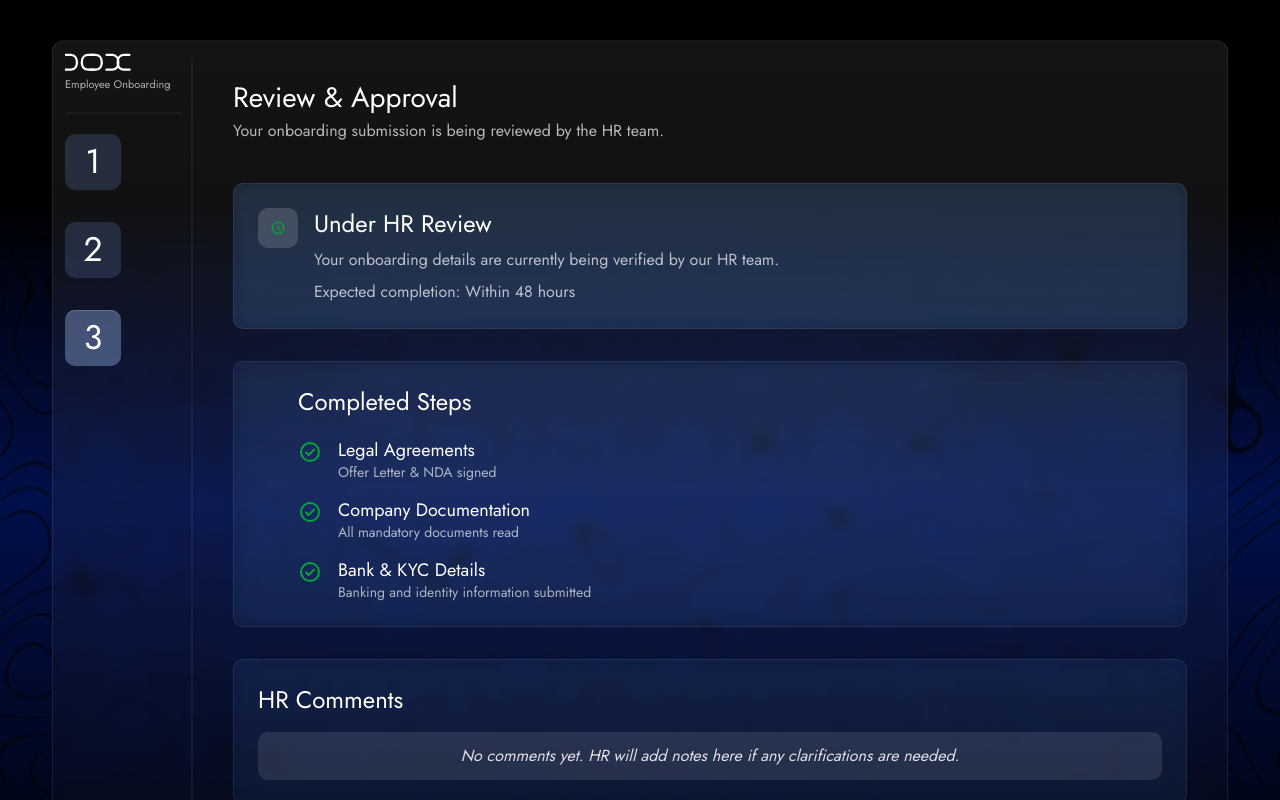
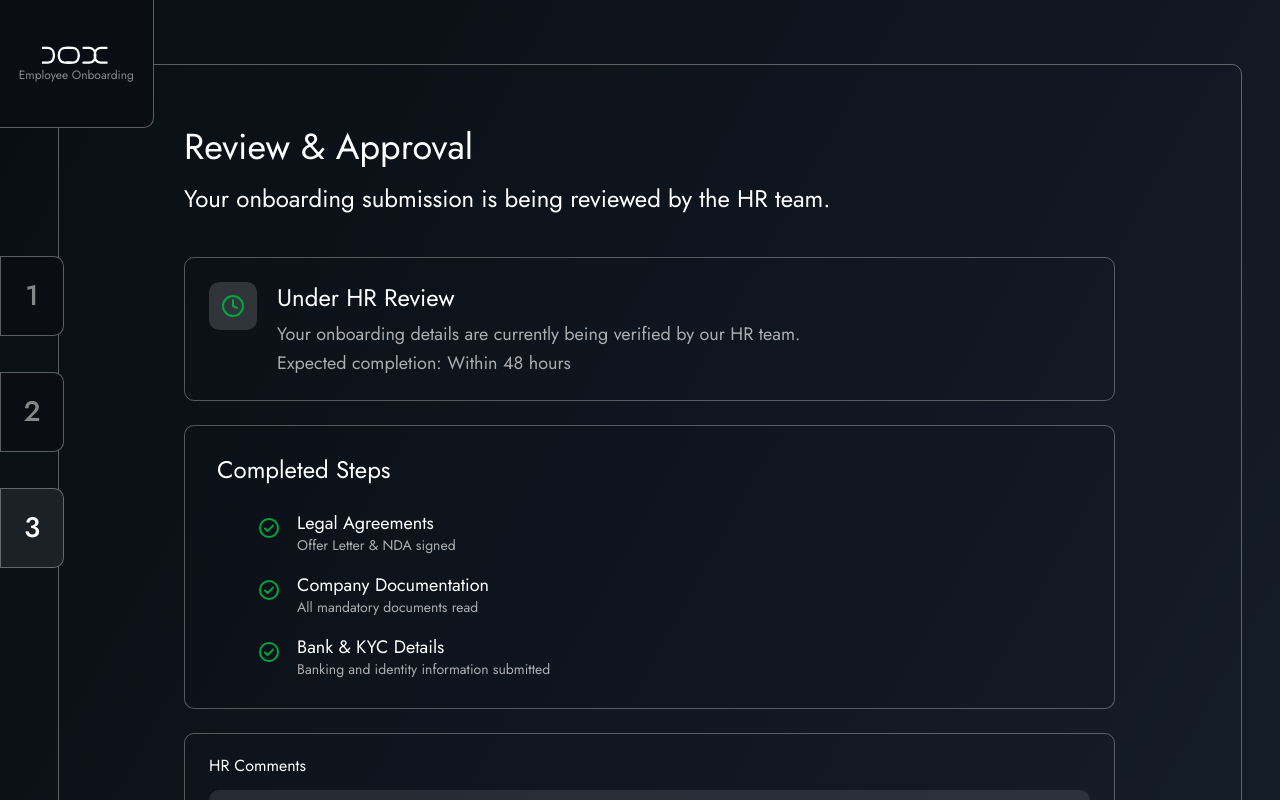
Before and after one commit to NoCapCode-tm/Dox, a React (Vite) app: page /review-approval in a window 1280 px wide. Shown: the top 800 px of the page. Built offline with nearby package versions, Linux system fonts and the light colour scheme; a web font is replaced by a local one.

Commit message:
style(ReviewApproval): basic review approval page with new design

```diff
--- a/src/pages/ReviewApproval.jsx
+++ b/src/pages/ReviewApproval.jsx
@@ -19,248 +19,170 @@ const ReviewApproval = () => {
     ]
 
     return (
-        /* Page Shell */
-        <div className="relative min-h-screen w-full overflow-hidden font-[Jost] text-white" style={{ background: '#000' }}>
-            {/* Base Background Gradients */}
-            <div className="absolute inset-0 z-0">
         <div
-                    className="absolute top-0 left-0 w-1/2 h-full"
+            className="relative h-screen w-screen overflow-auto font-[Jost] text-white"
+            style={{ background: 'linear-gradient(119.18deg, #0A0E14 2.67%, #141C28 96.61%)' }}
+        >
+            {/* Sidebar */}
+            {/* DOX logo square */}
+            <div className="absolute top-0 left-0 z-50">
+                <div
+                    className="flex flex-col items-center justify-center overflow-hidden"
                     style={{
-                        background:
-                            'conic-gradient(from 89.78deg at 50% 41%, #0A1F56 0deg, #00184D 219.41deg, #0A1F56 309.85deg, #0D2460 360deg)',
+                        width: '12vw',
+                        height: '16vh',
+                        background: '#0A0E14',
+                        borderRight: '0.5px solid rgba(173, 173, 173, 0.5)',
+                        borderBottom: '0.5px solid rgba(173, 173, 173, 0.5)',
+                        borderRadius: '0px 0px 10px 0px',
                     }}
-                />
-                <div
-                    className="absolute top-0 right-0 w-1/2 h-full"
-                    style={{
-                        background:
-                            'conic-gradient(from 89.78deg at 50% 41%, #0A1F56 0deg, #00184D 219.41deg, #0A1F56 309.85deg, #0D2460 360deg)',
-                        transform: 'matrix(-1, 0, 0, 1, 0, 0)',
-                    }}
-                />
+                >
+                    <DoxLogo />
+                    <p className="leading-none text-white/50 mt-1" style={{ fontSize: 'clamp(12px, 0.65vw, 12px)' }}>Employee Onboarding</p>
+                </div>
             </div>
 
-            {/* Pattern Overlay */}
+            {/* Sidebar steps */}
+            <aside className="fixed left-0 top-0 h-full z-30 flex flex-col bg-transparent" style={{ paddingTop: '32vh' }}>
+                <div className="flex flex-col gap-9">
+                    {/* Inactive step 1 */}
                     <div
-                className="absolute inset-0 z-0"
+                        className="flex items-center justify-center font-medium"
                         style={{
-                    backgroundImage: 'url(/dox-bg.png)',
-                    backgroundSize: 'cover',
-                    backgroundPosition: 'center',
-                    backgroundRepeat: 'no-repeat',
-                    mixBlendMode: 'multiply',
-                    filter: 'brightness(0) contrast(1.08)',
-                    opacity: 0.62,
-                }}
-            />
-
-            <div
-                className="absolute inset-0 z-0"
-                style={{
-                    background:
-                        'linear-gradient(180deg, #000000 20%, #5492EC 52%, #000000 100%)',
-                    mixBlendMode: 'multiply',
-                }}
-            />
-
-            {/* Main Frame */}
-            <div className="relative z-10 mx-auto w-full max-w-[1240px] px-4 md:px-8 py-8 md:py-10">
-                <div
-                    className="relative overflow-hidden rounded-[12px] border border-white/8"
-                    style={{
-                        background: 'linear-gradient(180deg, rgba(255, 255, 255, 0.08) 0%, rgba(153, 153, 153, 0.02) 100%)',
-                        backdropFilter: 'blur(8px)',
-                        WebkitBackdropFilter: 'blur(8px)',
+                            width: '5vw',
+                            height: '10vh',
+                            fontSize: '2.2vw',
+                            background: '#0A0E14',
+                            border: '0.5px solid rgba(173, 173, 173, 0.5)',
+                            borderRadius: '0px 10px 10px 0px',
+                            color: '#848689',
                         }}
                     >
-                    <div className="grid grid-cols-1 md:grid-cols-[140px_1fr] min-h-[760px]">
-                        {/* Sidebar */}
-                        <aside className="relative p-4 md:p-3">
-                            <div className="hidden md:flex absolute right-0 top-[18px] bottom-[18px] pointer-events-none items-stretch">
-                                <VerticalDivider />
+                        1
                     </div>
-                            <DoxLogo />
-                            <p className="mt-1 text-[11px] leading-[16px] text-white/65">Employee Onboarding</p>
-                            <div className="my-5 pr-6">
-                                <HorizontalDivider />
+                    {/* Inactive step 2 */}
+                    <div
+                        className="flex items-center justify-center font-medium"
+                        style={{
+                            width: '5vw',
+                            height: '10vh',
+                            fontSize: '2.2vw',
+                            background: '#0A0E14',
+                            border: '0.5px solid rgba(173, 173, 173, 0.5)',
+                            borderRadius: '0px 10px 10px 0px',
+                            color: 'rgba(255, 255, 255, 0.5)',
+                        }}
+                    >
+                        2
                     </div>
-
-                            <div className="flex md:flex-col gap-3 md:gap-8">
-                                <StepBox number="1" />
-                                <StepBox number="2" />
-                                <StepBox number="3" completed />
+                    {/* Active step 3 */}
+                    <div
+                        className="flex items-center justify-center font-medium text-white"
+                        style={{
+                            width: '5vw',
+                            height: '10vh',
+                            fontSize: '2.2vw',
+                            background: '#1C2027',
+                            border: '0.5px solid rgba(173, 173, 173, 0.5)',
+                            borderRadius: '0px 10px 10px 0px',
+                        }}
+                    >
+                        3
+                    </div>
                 </div>
             </aside>
 
+            {/* Framed container - starts from center of small DOX square */}
+            <div className="relative" style={{ marginLeft: '4.5vw', marginTop: '8vh', marginRight: '3vw', marginBottom: '5vh', zIndex: 20 }}>
+                <div className="w-full border rounded-[10px] relative pb-10" style={{ borderColor: 'rgba(173, 173, 173, 0.5)' }}>
                     {/* Main Content */}
-                        <section className="relative p-5 md:p-8 lg:p-10">
-                            <div className="relative z-10">
-                                <h1 className="text-[28px] leading-[34px] font-normal">Review &amp; Approval</h1>
-                                <p className="mt-1 max-w-[820px] text-[16px] leading-[24px] text-white/70">
+                    <main className="w-full flex flex-col items-start justify-center">
+                        <div className="w-full max-w-[1027px] p-8 md:p-12 mt-4 mx-auto">
+                            <h1 className="text-[36px] leading-[36px] font-normal text-white">Review &amp; Approval</h1>
+                            <p className="mt-4 text-[24px] text-white">
                                 Your onboarding submission is being reviewed by the HR team.
                             </p>
 
-                                {/* Review Cards */}
-                                <div className="mt-10 space-y-8">
-                                    <InfoCard
-                                        title="Under HR Review"
-                                        description="Your onboarding details are currently being verified by our HR team."
-                                        secondary="Expected completion: Within 48 hours"
-                                        icon={<ClockIcon />}
-                                        iconClassName="h-10 w-10 rounded-[10px]"
-                                        tone="primary"
-                                    />
+                            <div className="mt-10 space-y-6">
+                                {/* Under HR Review */}
+                                <div className="border rounded-[10px] p-6 flex gap-5 items-start" style={{ borderColor: 'rgba(255, 255, 255, 0.3)' }}>
+                                    <div className="w-12 h-12 rounded-[10px] flex items-center justify-center shrink-0" style={{ background: 'rgba(255, 255, 255, 0.15)' }}>
+                                        <ClockIcon />
+                                    </div>
+                                    <div className="pt-1">
+                                        <h2 className="text-[24px] leading-none text-white font-normal mb-3">Under HR Review</h2>
+                                        <p className="text-[18px] text-white/65 leading-snug">Your onboarding details are currently being verified by our HR team.</p>
+                                        <p className="text-[18px] text-white/65 mt-1 leading-snug">Expected completion: Within 48 hours</p>
+                                    </div>
+                                </div>
 
-                                    <InfoCard
-                                        title="Completed Steps"
-                                        contentClassName="pl-4 md:pl-10"
-                                        description={
-                                            <div className="mt-5 flex flex-col gap-4">
+                                {/* Completed Steps */}
+                                <div className="border rounded-[10px] p-8" style={{ borderColor: 'rgba(255, 255, 255, 0.3)', background: 'rgba(0, 0, 0, 0.004)' }}>
+                                    <h2 className="text-[24px] leading-none text-white font-normal mb-8">Completed Steps</h2>
+                                    <div className="flex flex-col gap-6 ml-10">
                                         {steps.map((step, index) => (
-                                                    <CompletedStep key={index} title={step.title} desc={step.desc} />
+                                            <div key={index} className="flex gap-4 items-start">
+                                                <div className="mt-0.5 shrink-0"><CheckIcon /></div>
+                                                <div>
+                                                    <h3 className="text-[18px] leading-none text-white font-normal mb-1.5">{step.title}</h3>
+                                                    <p className="text-[14px] text-white/65 leading-none">{step.desc}</p>
+                                                </div>
+                                            </div>
                                         ))}
                                     </div>
-                                        }
-                                        tone="secondary"
-                                    />
+                                </div>
 
-                                    <InfoCard
-                                        title="HR Comments"
-                                        description={
-                                            <div className="mt-4 rounded-[10px] bg-white/10 px-4 py-3 text-center">
-                                                <p className="text-[15px] leading-[22px] italic text-white/85 md:text-[16px] md:leading-[24px]">
+                                {/* HR Comments */}
+                                <div className="border rounded-[10px] p-4 md:p-6" style={{ borderColor: 'rgba(255, 255, 255, 0.3)' }}>
+                                    <h2 className="text-[16px] leading-none text-white font-normal mb-4">HR Comments</h2>
+                                    <div className="rounded-[10px] flex items-center justify-center py-3 px-4 w-full" style={{ background: 'rgba(255, 255, 255, 0.1)' }}>
+                                        <p className="text-[16px] italic text-white text-center">
                                             No comments yet. HR will add notes here if any clarifications are needed.
                                         </p>
                                     </div>
-                                        }
-                                        tone="secondary"
-                                    />
+                                </div>
                             </div>
 
-                                {/* Footer Actions */}
-                                <div className="mt-8 flex items-center justify-between">
+                            <div className="mt-12 flex items-center justify-between">
                                 <button
                                     type="button"
-                                        onClick={() => navigate('/welcome')}
-                                        className="inline-flex items-center gap-2 rounded-[10px] border border-white/50 px-7 py-2.5 text-[16px] leading-[22px] text-white/90 transition-colors hover:bg-white/5"
+                                    onClick={() => navigate('/legal-agreements')}
+                                    className="px-6 py-2.5 rounded-[10px] border text-[16px] font-normal text-white/70 hover:bg-white/5 transition-colors inline-flex items-center gap-2"
+                                    style={{ borderColor: 'rgba(255, 255, 255, 0.7)' }}
                                 >
                                     <BackArrowIcon />
                                     Back
                                 </button>
+
+                                <button
+                                    type="button"
+                                    onClick={() => navigate('/dashboard')}
+                                    className="px-6 py-2.5 rounded-[10px] border text-[16px] font-normal text-white/70 hover:bg-white/5 transition-colors inline-flex items-center gap-2"
+                                    style={{ borderColor: 'rgba(255, 255, 255, 0.7)' }}
+                                >
+                                    Continue
+                                    <ForwardArrowIcon />
+                                </button>
                             </div>
                         </div>
-                        </section>
-                    </div>
+                    </main>
                 </div>
             </div>
         </div>
     )
 }
 
-const StepBox = ({ number, active = false, completed = false }) => (
-    <div
-        className="flex h-[56px] w-[56px] items-center justify-center rounded-[10px] text-[34px] leading-none text-white"
-        style={{
-            background: completed ? 'rgba(129, 155, 204, 0.46)' : active ? 'rgba(255,255,255,0.18)' : 'rgba(75, 96, 137, 0.35)',
-            boxShadow: completed ? 'inset 0 1px 0 rgba(255, 255, 255, 0.18)' : 'none',
-        }}
-    >
-        {number}
-    </div>
-)
-
-const CompletedStep = ({ title, desc }) => (
-    <div className="flex items-start gap-4">
-        <div className="mt-[2px] h-[24px] w-[24px] shrink-0 text-[#00A63E]">
-            <CheckIcon />
-        </div>
-        <div>
-            <h3 className="text-[18px] leading-[24px] font-normal text-white">{title}</h3>
-            <p className="text-[14px] leading-[20px] font-normal text-white/65">{desc}</p>
-        </div>
-    </div>
-)
-
-const InfoCard = ({ title, description, secondary, icon, iconClassName = 'h-10 w-10 rounded-[10px]', contentClassName = '', tone = 'secondary' }) => (
-    <div
-        className="relative rounded-[10px] border border-white/8 p-4 md:p-6"
-        style={{
-            background: tone === 'primary' ? 'rgba(46, 109, 194, 0.2)' : 'rgba(46, 109, 194, 0.1)',
-            backdropFilter: 'blur(10px)',
-            WebkitBackdropFilter: 'blur(10px)',
-        }}
-    >
-        <div className={`flex items-start ${icon ? 'gap-3 md:gap-4' : 'gap-0'}`}>
-            {icon ? (
-                <div className={`flex shrink-0 items-center justify-center bg-white/15 text-white ${iconClassName}`}>
-                    {icon}
-                </div>
-            ) : null}
-            <div className={`min-w-0 flex-1 ${contentClassName}`}>
-                <h2 className="text-[22px] leading-[28px] font-normal text-white md:text-[24px] md:leading-[32px]">{title}</h2>
-                {typeof description === 'string' ? (
-                    <p className="mt-2 max-w-[760px] text-[16px] leading-[24px] text-white/70">{description}</p>
-                ) : (
-                    description
-                )}
-                {secondary ? <p className="mt-2 text-[15px] leading-[22px] text-white/70 md:text-[16px] md:leading-[24px]">{secondary}</p> : null}
-            </div>
-        </div>
-    </div>
-)
-
-const VerticalDivider = () => (
-    <svg width="2" height="797" viewBox="0 0 2 797" fill="none" xmlns="http://www.w3.org/2000/svg" aria-hidden="true">
-        <path d="M1 1L1 795.024" stroke="white" strokeOpacity="0.05" strokeWidth="2" strokeLinecap="round" />
-    </svg>
-)
-
-const HorizontalDivider = () => (
-    <svg width="118" height="2" viewBox="0 0 150 2" fill="none" xmlns="http://www.w3.org/2000/svg" aria-hidden="true">
-        <path d="M1 1H148.5" stroke="white" strokeOpacity="0.05" strokeWidth="2" strokeLinecap="round" />
-    </svg>
-)
-
-const DoxLogo = () => (
-    <svg width="69" height="19" viewBox="0 0 75 19" fill="none" xmlns="http://www.w3.org/2000/svg" aria-label="DOX logo">
-        <g transform="translate(0 0)"><path d="M0.400771 17.25C0.400771 17.25 -2.35803 17.25 6.60085 17.25C15.5597 17.25 14.6954 1.25 6.60085 1.25C-1.49371 1.25 0.400771 1.25 0.400771 1.25" stroke="white" strokeWidth="2.5" strokeLinecap="butt" /></g>
-        <g transform="translate(17 0)"><path d="M13.8492 17.25C13.8492 17.25 16.608 17.25 7.64915 17.25C-1.30974 17.25 -0.445418 1.25 7.64915 1.25C15.7437 1.25 13.8492 1.25 13.8492 1.25" stroke="white" strokeWidth="2.5" strokeLinecap="butt" /></g>
-        <g transform="translate(27 0)"><path d="M0.400771 17.25C0.400771 17.25 -2.35803 17.25 6.60085 17.25C15.5597 17.25 14.6954 1.25 6.60085 1.25C-1.49371 1.25 0.400771 1.25 0.400771 1.25" stroke="white" strokeWidth="2.5" strokeLinecap="butt" /></g>
-        <g transform="translate(45 0)"><path d="M0.400771 17.25C0.400771 17.25 -2.35803 17.25 6.60085 17.25C15.5597 17.25 14.6954 1.25 6.60085 1.25C-1.49371 1.25 0.400771 1.25 0.400771 1.25" stroke="white" strokeWidth="2.5" strokeLinecap="butt" /></g>
-        <g transform="translate(56 0)"><path d="M13.8492 17.25C13.8492 17.25 16.608 17.25 7.64915 17.25C-1.30974 17.25 -0.445418 1.25 7.64915 1.25C15.7437 1.25 13.8492 1.25 13.8492 1.25" stroke="white" strokeWidth="2.5" strokeLinecap="butt" /></g>
-    </svg>
-)
-
 const ClockIcon = () => (
-    <svg width="20" height="20" viewBox="0 0 48 48" fill="none" aria-hidden="true">
-        <circle cx="24" cy="24" r="13.5" stroke="#00A63E" strokeWidth="3" />
-        <path d="M24 16.5V24.5L29.5 28" stroke="#00A63E" strokeWidth="3" strokeLinecap="round" strokeLinejoin="round" />
-    </svg>
-)
-
-const ChecklistIcon = () => (
     <svg width="24" height="24" viewBox="0 0 24 24" fill="none" aria-hidden="true">
-        <path d="M9.5 7.5h8" stroke="#FFFFFF" strokeOpacity="0.9" strokeWidth="2" strokeLinecap="round" />
-        <path d="M9.5 12h8" stroke="#FFFFFF" strokeOpacity="0.9" strokeWidth="2" strokeLinecap="round" />
-        <path d="M9.5 16.5h8" stroke="#FFFFFF" strokeOpacity="0.9" strokeWidth="2" strokeLinecap="round" />
-        <path d="M5.5 7.5l1 1 1.7-1.8" stroke="#00A63E" strokeWidth="1.8" strokeLinecap="round" strokeLinejoin="round" />
-        <path d="M5.5 12l1 1 1.7-1.8" stroke="#00A63E" strokeWidth="1.8" strokeLinecap="round" strokeLinejoin="round" />
-        <path d="M5.5 16.5l1 1 1.7-1.8" stroke="#00A63E" strokeWidth="1.8" strokeLinecap="round" strokeLinejoin="round" />
-    </svg>
-)
-
-const CommentIcon = () => (
-    <svg width="24" height="24" viewBox="0 0 24 24" fill="none" aria-hidden="true">
-        <path d="M5 6.5h14v8.2c0 .8-.7 1.5-1.5 1.5H10l-4.6 3.1v-3.1H6.5C5.7 16.2 5 15.5 5 14.7V6.5Z" stroke="#FFFFFF" strokeOpacity="0.9" strokeWidth="1.8" strokeLinejoin="round" />
-        <path d="M8.5 10h7" stroke="#00A63E" strokeWidth="1.8" strokeLinecap="round" />
-        <path d="M8.5 13h4.5" stroke="#00A63E" strokeWidth="1.8" strokeLinecap="round" />
+        <circle cx="12" cy="12" r="10" stroke="#00A63E" strokeWidth="2" />
+        <path d="M12 6v6l4 2" stroke="#00A63E" strokeWidth="2" strokeLinecap="round" strokeLinejoin="round" />
     </svg>
 )
 
 const CheckIcon = () => (
     <svg width="24" height="24" viewBox="0 0 24 24" fill="none" aria-hidden="true">
-        <circle cx="12" cy="12" r="9" stroke="currentColor" strokeWidth="2" />
-        <path d="M8 12.5l2.6 2.6L16 9.6" stroke="currentColor" strokeWidth="2" strokeLinecap="round" strokeLinejoin="round" />
+        <circle cx="12" cy="12" r="9" stroke="#00A63E" strokeWidth="2" />
+        <path d="M8 12.5l2.6 2.6L16 9.6" stroke="#00A63E" strokeWidth="2" strokeLinecap="round" strokeLinejoin="round" />
     </svg>
 )
 
@@ -271,4 +193,31 @@ const BackArrowIcon = () => (
     </svg>
 )
 
+const ForwardArrowIcon = () => (
+    <svg width="16" height="16" viewBox="0 0 16 16" fill="none" aria-hidden="true">
+        <path d="M6.667 3.333L11.333 8l-4.666 4.667" stroke="rgba(255,255,255,0.7)" strokeWidth="1.333" strokeLinecap="round" strokeLinejoin="round" />
+        <path d="M3.333 8h8" stroke="rgba(255,255,255,0.7)" strokeWidth="1.333" strokeLinecap="round" strokeLinejoin="round" />
+    </svg>
+)
+
+const DoxLogo = () => (
+    <svg width="69" height="19" viewBox="0 0 75 19" fill="none" xmlns="http://www.w3.org/2000/svg" aria-label="DOX logo">
+        <g transform="translate(0 0)">
+            <path d="M0.400771 17.25C0.400771 17.25 -2.35803 17.25 6.60085 17.25C15.5597 17.25 14.6954 1.25 6.60085 1.25C-1.49371 1.25 0.400771 1.25 0.400771 1.25" stroke="white" strokeWidth="2.5" strokeLinecap="butt" />
+        </g>
+        <g transform="translate(17 0)">
+            <path d="M13.8492 17.25C13.8492 17.25 16.608 17.25 7.64915 17.25C-1.30974 17.25 -0.445418 1.25 7.64915 1.25C15.7437 1.25 13.8492 1.25 13.8492 1.25" stroke="white" strokeWidth="2.5" strokeLinecap="butt" />
+        </g>
+        <g transform="translate(27 0)">
+            <path d="M0.400771 17.25C0.400771 17.25 -2.35803 17.25 6.60085 17.25C15.5597 17.25 14.6954 1.25 6.60085 1.25C-1.49371 1.25 0.400771 1.25 0.400771 1.25" stroke="white" strokeWidth="2.5" strokeLinecap="butt" />
+        </g>
+        <g transform="translate(45 0)">
+            <path d="M0.400771 17.25C0.400771 17.25 -2.35803 17.25 6.60085 17.25C15.5597 17.25 14.6954 1.25 6.60085 1.25C-1.49371 1.25 0.400771 1.25 0.400771 1.25" stroke="white" strokeWidth="2.5" strokeLinecap="butt" />
+        </g>
+        <g transform="translate(56 0)">
+            <path d="M13.8492 17.25C13.8492 17.25 16.608 17.25 7.64915 17.25C-1.30974 17.25 -0.445418 1.25 7.64915 1.25C15.7437 1.25 13.8492 1.25 13.8492 1.25" stroke="white" strokeWidth="2.5" strokeLinecap="butt" />
+        </g>
+    </svg>
+)
+
 export default ReviewApproval
```
Lines whose indentation alone changed are shown as unchanged.
